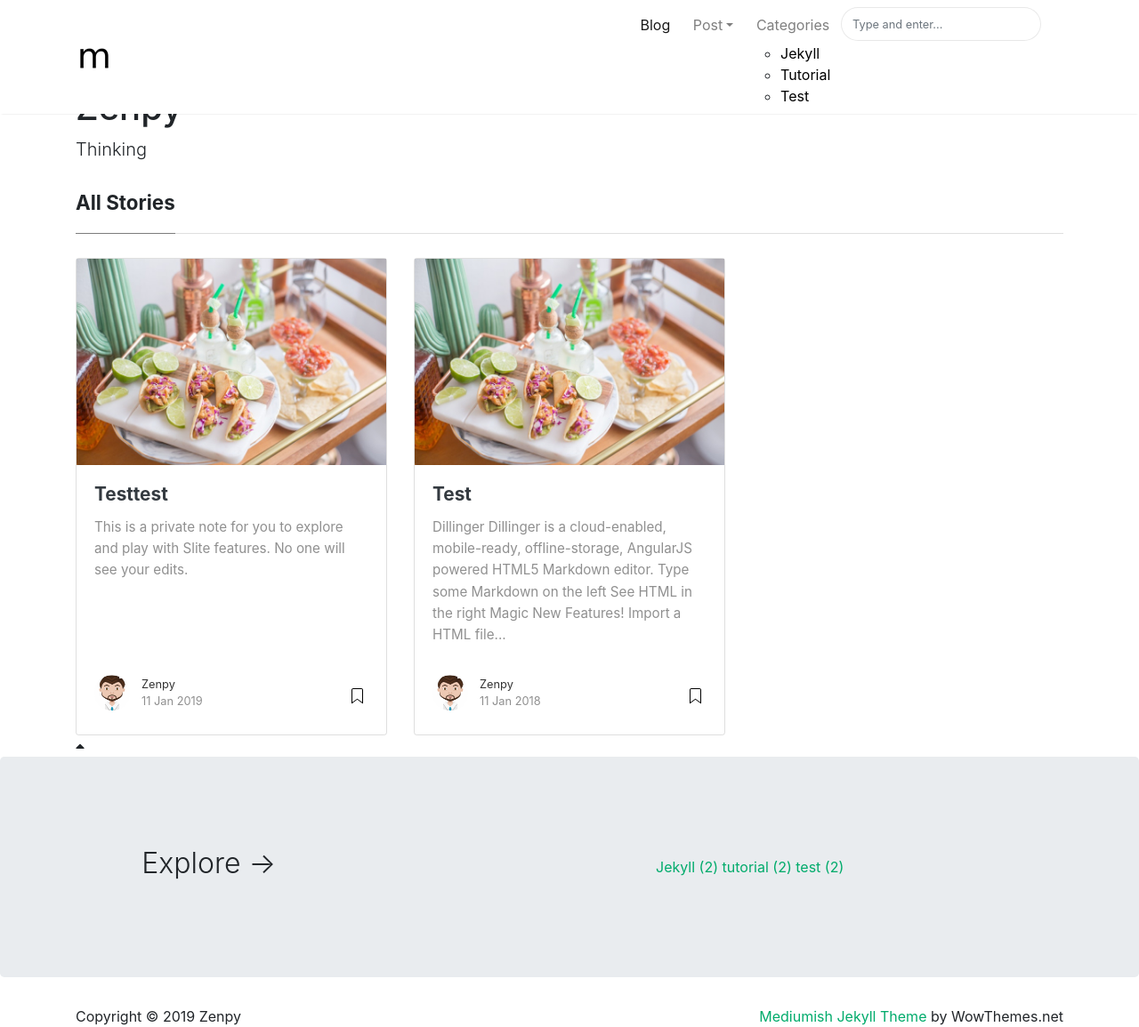
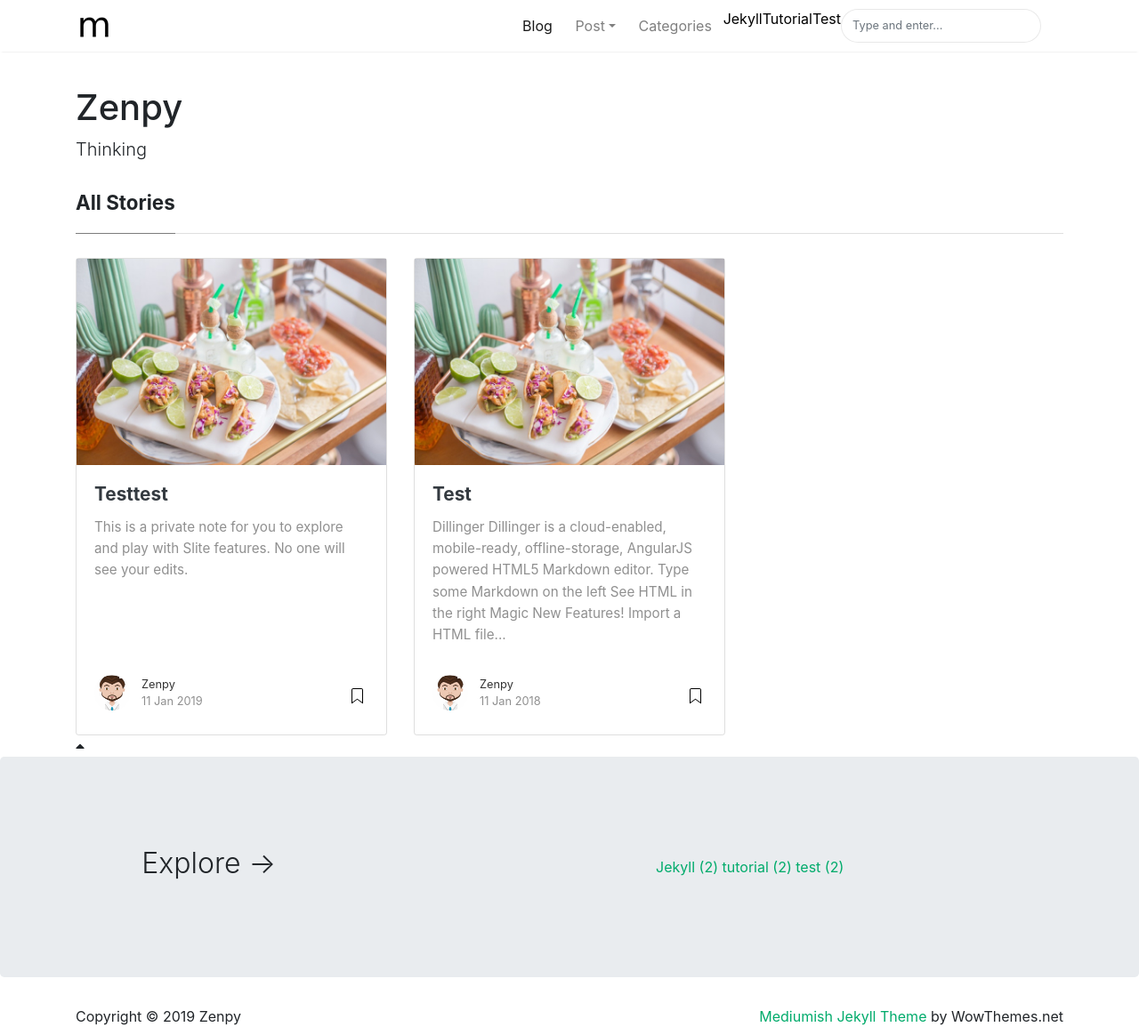
Before and after one commit to zenofkarma/testweb1, a Jekyll site: the page built from index.html, in a window 1280 px wide and 1155 px high. Shown: the whole window at 89% size. Built offline with Jekyll 4.4.1, drawn with Linux system fonts in a browser that asks for light colours; nearby versions of some CDN libraries; the list of posts is cut into pages by our own code.

Commit message:
Update default.html

```diff
--- a/_layouts/default.html
+++ b/_layouts/default.html
@@ -82,11 +82,11 @@ ga('send', 'pageview');
 
                 <li class="nav-item">
                 <a class="nav-link" href="{{ site.baseurl }}/categories">Categories</a>
-                <ul>
+                <div>
                 {% for category in site.categories %}
                 <li><a href="{{site.baseurl}}/categories#{{ category[0] | url_escape | strip | replace: ' ', '-' }}"><span class="text-capitalize" style="color: black">{{ category[0] }}</span></a></li>
                 {% endfor %}
-                </ul>
+                </div>
                 </li>
 
                 {% include search-lunr.html %}
```
